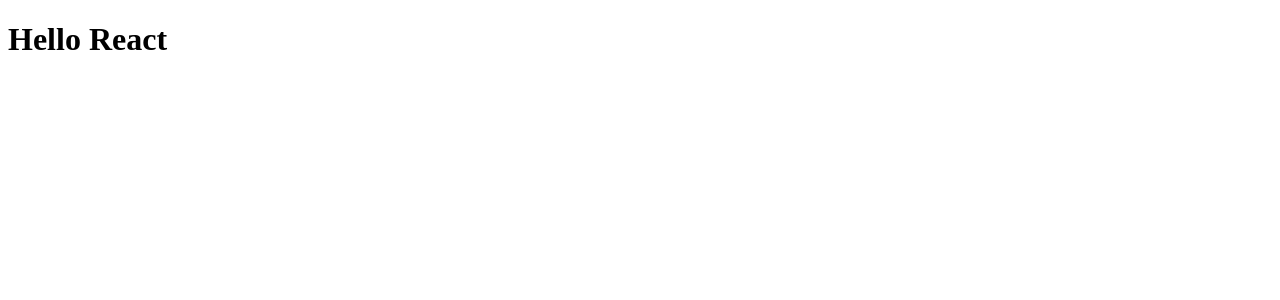
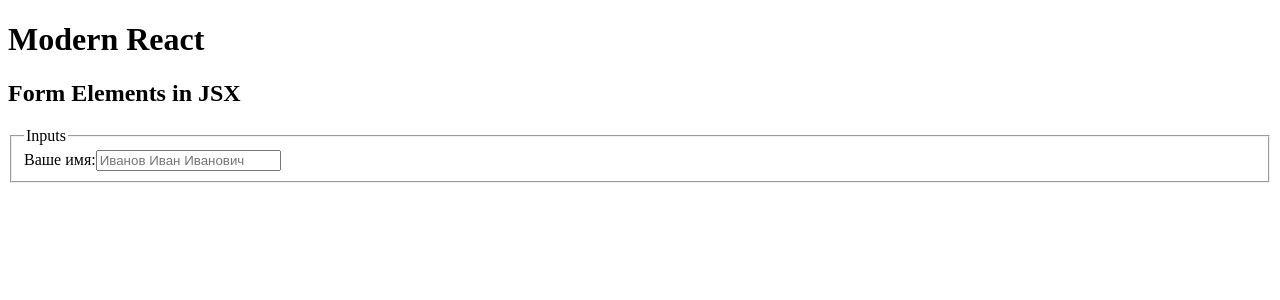
Before and after one commit to proweb/vitejs-react-app, a React (Vite) app: page / in a window 1280 px wide. Shown: the top 300 px of the page. Built offline with nearby package versions, Linux system fonts and the light colour scheme; the HTML template or start-up script is replaced by a standard one.

Commit message:
First JSX example

```diff
--- a/src/App.jsx
+++ b/src/App.jsx
@@ -1,3 +1,10 @@
+import { FormElements } from './components/FormElements';
+
 export default function App() {
-  return <h1>Hello React</h1>;
+  return (
+    <>
+      <h1>Modern React</h1>
+      <FormElements />
+    </>
+  );
 }
--- /dev/null
+++ b/src/components/FormElements.jsx
@@ -0,0 +1,21 @@
+export function FormElements() {
+  const FormClasses = `custom wide blue`;
+  return (
+    <>
+      <h2>Form Elements in JSX</h2>
+      <form id="first-form" className={FormClasses}>
+        <fieldset>
+          <legend>Inputs</legend>
+          <div>
+            <label
+              htmlFor="name" // for - replaced with htmlFor in JSX
+            >
+              Ваше имя:
+            </label>
+            <input type="text" id="name" placeholder="Иванов Иван Иванович" />
+          </div>
+        </fieldset>
+      </form>
+    </>
+  );
+}
```
